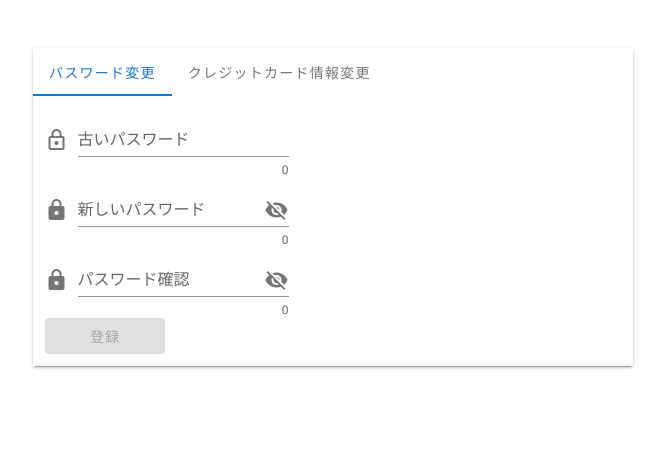
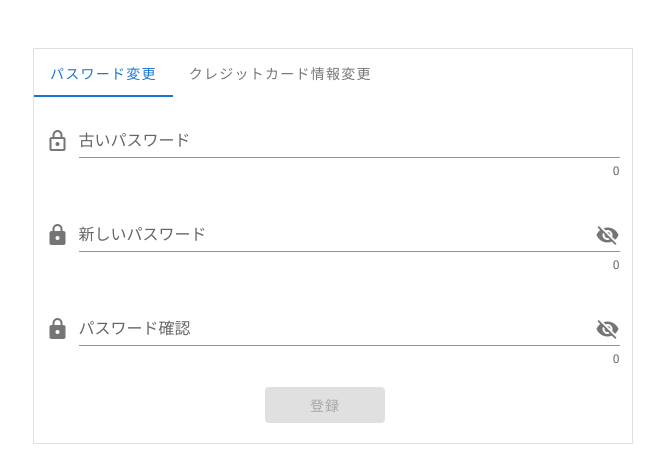
Before and after one commit to K-Fryxell/SmoLogi, a Vue app: page /user_passchange in a window 1280 px wide. Shown: the top 462 px of the page, without its empty margins (260-925 px from the left). Built offline with nearby package versions, Linux system fonts and the light colour scheme; no server answers.

Commit message:
branch切り替え確認の為　いったんpush

```diff
--- a/src/components/User/Cred.vue
+++ b/src/components/User/Cred.vue
@@ -77,7 +77,7 @@
             <v-btn
             :disabled="!valid"
             color="blue"
-            class="mr-4 white--text"
+            class="mr-4 white--text mb-5"
             width="120">
                 登録
             </v-btn>
--- a/src/components/User/Login.vue
+++ b/src/components/User/Login.vue
@@ -28,7 +28,7 @@
                                         <v-btn
                                             :disabled="!valid"
                                             color="blue"
-                                            class="mr-4 white--text"
+                                            class="mr-4 white--text mb-5"
                                             width="120"
                                         >
                                             | Login |
--- a/src/components/User/Pass.vue
+++ b/src/components/User/Pass.vue
@@ -1,14 +1,20 @@
 <template>
-    <div>
-      <v-container>
-        <v-form
-            v-model="valid">
+    <v-container class="ma-0 pa-0" >
+        <v-layout class="ma-0 pa-0">
+            <v-flex xs12 lg12>
+                <v-form v-model="valid">
+                    <v-row class="ma-0 pa-0">
+                        <v-col>
                             <v-text-field
                                 v-model="oldpassword"
                                 prepend-icon="mdi-lock-outline"
                                 :rules="registpassRules"
                                 counter
                                 label="古いパスワード"/>
+                        </v-col>
+                    </v-row>
+                    <v-row class="ma-0 pa-0">
+                        <v-col>
                             <v-text-field
                                 v-model="newpassword"
                                 :type="showPassword ? 'text' : 'password'" prepend-icon="mdi-lock"
@@ -19,6 +25,10 @@
                                 label="新しいパスワード"
                                 hint="パスワードは8字以上20字以下にしてください。"
                                 required/>
+                        </v-col>
+                    </v-row>
+                    <v-row class="ma-0 pa-0">
+                        <v-col>
                             <v-text-field
                                 v-model="newpasswordagain"
                                 :type="showPassword ? 'text' : 'password'" prepend-icon="mdi-lock"
@@ -29,17 +39,21 @@
                                 label="パスワード確認"
                                 hint="パスワードは8字以上20字以下にしてください。"
                                 required/>
+                        </v-col>
+                    </v-row>
+                    <v-row justify="center" align="center" class="ma-0 pa-0 mt-2    ">
                         <v-btn
-                @click="signUp"
                         :disabled="!valid"
                         color="blue"
-                class="mr-4 white--text"
+                        class="mr-4 white--text mb-5"
                         width="120">
                             登録
                         </v-btn>
+                    </v-row>
                 </v-form>
+            </v-flex>
+        </v-layout>
     </v-container>
-    </div>
 </template>
 
 <script>
--- a/src/components/User/Regist.vue
+++ b/src/components/User/Regist.vue
@@ -66,7 +66,7 @@
                                 </v-col>
                             </v-row>
                             <v-row class="ma-0 pa-0">
-                                <v-col cols="12" lg="5">
+                                <v-col cols="5" lg="5">
                                     <v-text-field
                                     v-model="post"
                                     prepend-icon="mdi-currency-kzt"
@@ -156,7 +156,7 @@
                                 </v-col>
                             </v-row>
                             <v-row class="ma-0 pa-0">
-                                <v-col cols="12" xs="3" sm="3" md="3" lg="3">
+                                <v-col cols="3" lg="3">
                                     <v-text-field v-model="secu"
                                         :rules="secuRules"
                                         hint="セキュリティコードはクレジットカード裏面の末尾3桁(1部4桁)"
@@ -167,7 +167,7 @@
                                 <v-btn
                                 :disabled="!valid"
                                 color="blue"
-                                class="mr-4 white--text"
+                                class="mr-4 white--text mb-5"
                                 width="120">
                                     登録
                                 </v-btn>
--- a/src/views/user/passchange.vue
+++ b/src/views/user/passchange.vue
@@ -3,7 +3,7 @@
         <v-layout class="ma-0 pa-0">
             <v-flex xs12 lg12>
                 <v-row justify="center" class="ma-0 pa-0">
-                    <v-card tile width="600" height="auto" class="mt-12">
+                    <v-card tile width="600" class="mt-12 mx-2 mb-12" outlined>
                         <v-tabs>
                             <v-tab v-on:click="tab = 0">パスワード変更</v-tab>
                             <v-tab v-on:click="tab = 1">クレジットカード情報変更</v-tab>
--- a/src/views/user/registration.vue
+++ b/src/views/user/registration.vue
@@ -3,7 +3,7 @@
         <v-layout class="ma-0 pa-0">
             <v-flex xs12 lg12 >
               <v-row justify="center" class="ma-0 pa-0">
-                  <v-card tile width="600" class="mt-12 mx-2" outlined>
+                  <v-card tile width="600" class="mt-12 mx-2 mb-12" outlined>
                     <v-tabs>
                       <v-tab v-on:click="tab = 0">ログイン</v-tab>
                       <v-tab v-on:click="tab = 1">新規登録</v-tab>
```
Lines whose indentation alone changed are shown as unchanged.
